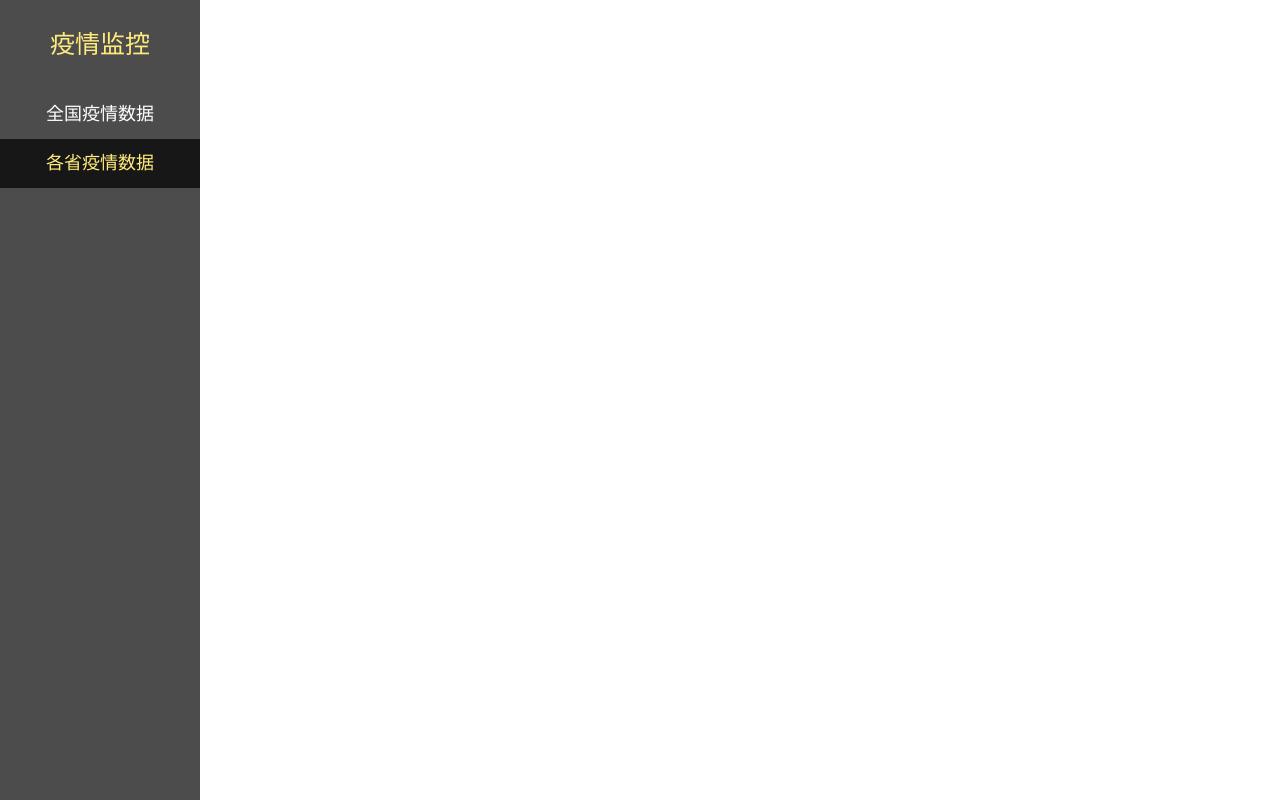
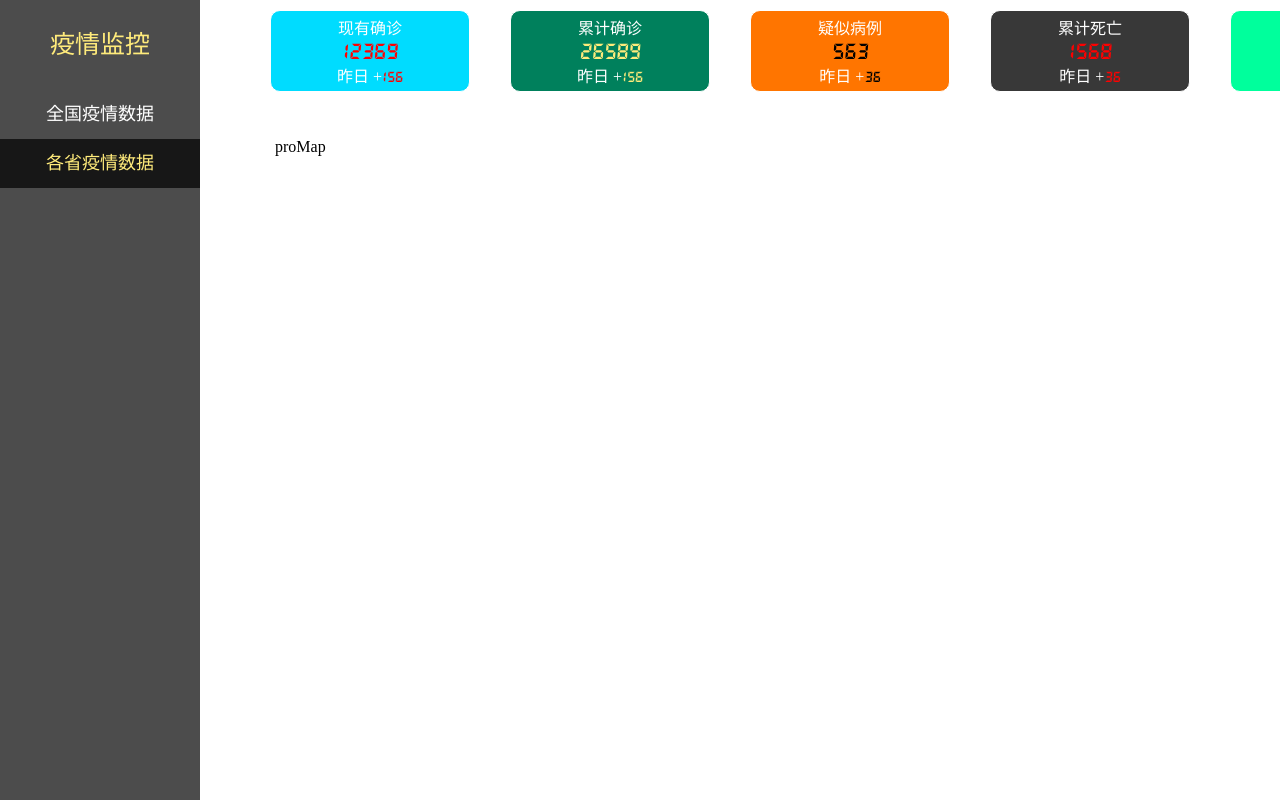
Before and after one commit to Pro-pro-cloud/-web-, a Vue app: page /provincemap in a window 1280 px wide. Built offline with nearby package versions, Linux system fonts and the light colour scheme.

Commit message:
地图框架完成（数据传值部分）

```diff
--- a/src/router/index.js
+++ b/src/router/index.js
@@ -4,6 +4,7 @@ Vue.use(VueRouter)
 
 const Country=()=>import("../views/country/Country")
 const Province=()=>import("../views/province/Province")
+const ProMap=()=>import("../views/province/mapVue/proMap.vue")
 const routes = [
   {
     path: '',
@@ -16,6 +17,12 @@ const routes = [
   {
     path:'/province',
     component:Province
+  },
+
+
+  {
+    path:'/provincemap',
+    component:ProMap
   }
 ]
 
--- /dev/null
+++ b/src/views/province/mapVue/proMap.vue
@@ -0,0 +1,42 @@
+<template>
+    <div>
+        <main-agg-data :general-data="genData"></main-agg-data>
+        <div>proMap</div>
+    </div>
+</template>
+
+<script>
+
+import MainAggData from '../../../components/content/mainAggData/MainAggData.vue'
+
+export default {
+    name: 'proMap',
+    data () {
+        return {
+            province : null
+        }
+    },
+    components:{
+        MainAggData
+    },
+    created () {
+        this.province = this.$route.query.proname
+        console.log(this.province);
+    },
+    computed:{
+      genData(){
+        return {
+          curDig:{data:12369,add:156},
+          cumDig:{data:26589,add:156},
+          susCas:{data:563,add:36},
+          cumDea:{data:1568,add:36},
+          cumCur:{data:16597,add:1598}
+        }
+      }
+    }
+}
+</script>
+
+<style scoped>
+
+</style>
--- a/src/views/province/table/proTable.vue
+++ b/src/views/province/table/proTable.vue
@@ -13,7 +13,7 @@
 
         <div class="protable-content">
             <div class="tabiteminit" v-for="(item,index) in prodata.province" :key="index" >
-                <div @click="itemClick(index)" :class="{tabitemInitItem : currentIndex !== index , Active : currentIndex === index}"  >{{item}}></div>
+                <div @click="itemClick(index,item)" :class="{tabitemInitItem : currentIndex !== index , Active : currentIndex === index}"  >{{item}}></div>
                 <div class="tabitemInitItem">{{prodata.cnum[index]}}</div>
                 <div class="tabitemInitItem">{{item}}</div>
                 <div class="tabitemInitItem">{{item}}</div>
@@ -40,8 +40,14 @@ export default {
         }
     },
     methods : {
-        itemClick(index){
+        itemClick(index,province){
             this.currentIndex = index
+            this.$router.push({
+                path : '/provincemap',
+                query: {
+                    proname : province
+                }
+            })
         }
     }
 
```
